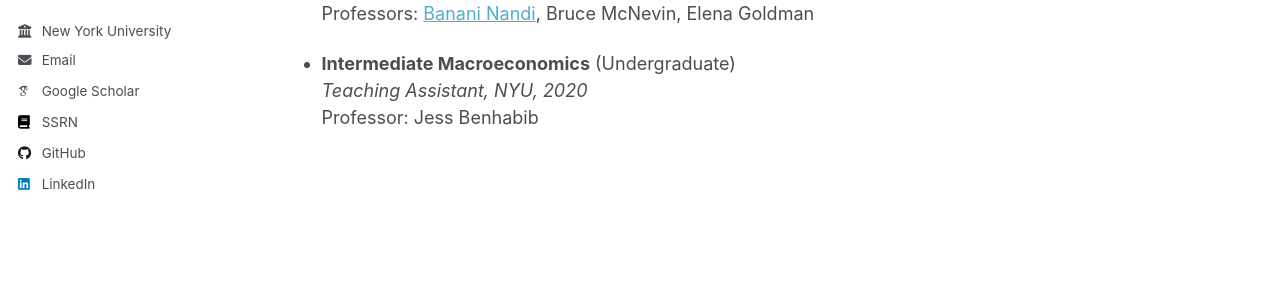
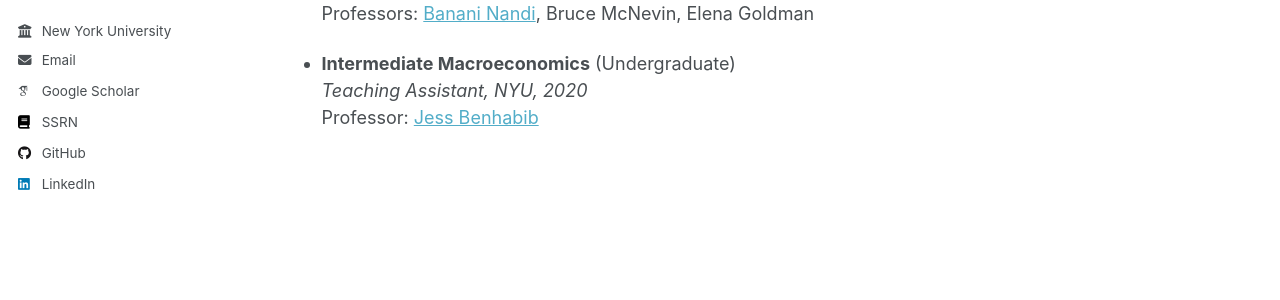
Before and after one commit to doqlee/doqlee.github.io, a Jekyll site: the page built from _pages/main.md, in a window 1280 px wide and 900 px high, scrolled down 1776 px. Shown: the part 447-747 px from the top of the window. Built offline with Jekyll 4.4.1, drawn with Linux system fonts in a browser that asks for light colours; some web fonts are replaced; part of the change alters nothing that is shown.

```diff
--- a/_pages/main.md
+++ b/_pages/main.md
@@ -141,7 +141,7 @@ Teaching
 
 * **Intermediate Macroeconomics** (Undergraduate)
   *Teaching Assistant, NYU, 2020*
-  Professor: Jess Benhabib
+  Professor: [Jess Benhabib](https://sites.google.com/site/jessbenhabib/home?authuser=0)
 
 
 [//]: This java script is the button to show abstract
```
